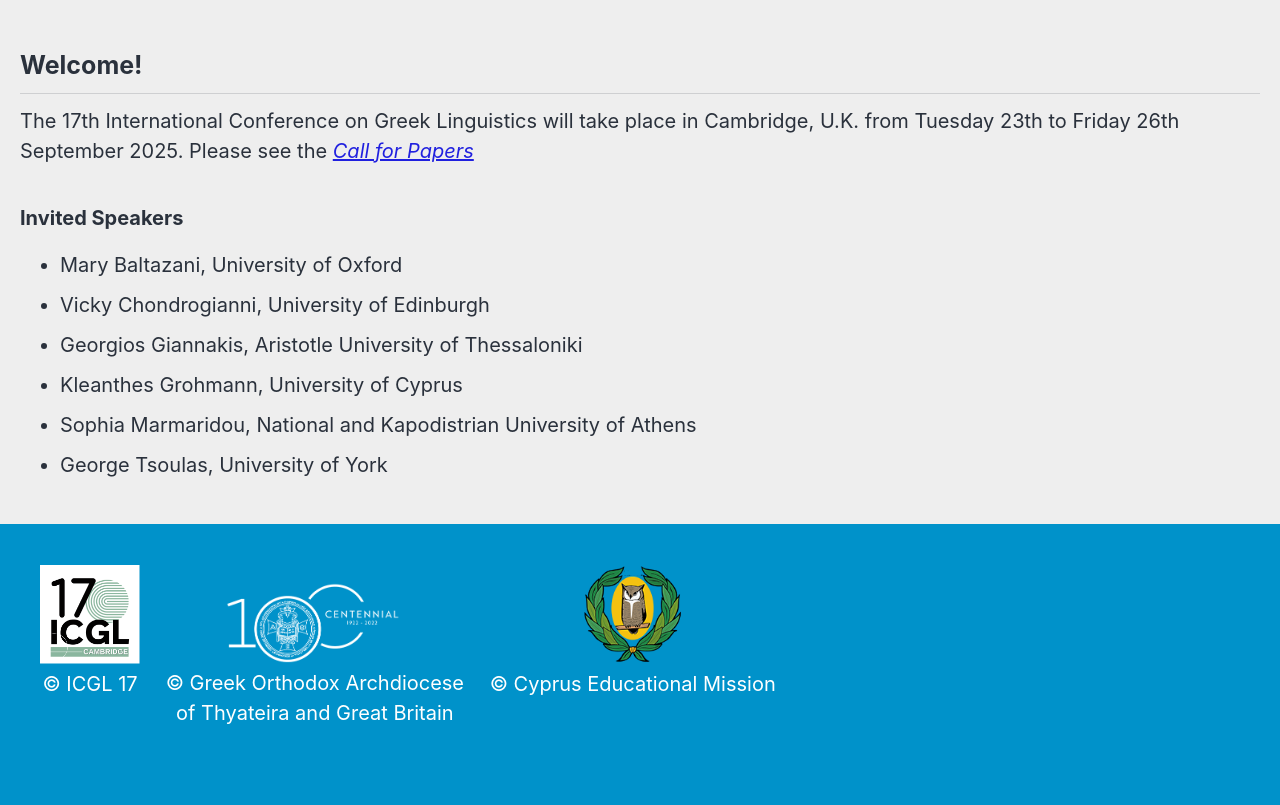
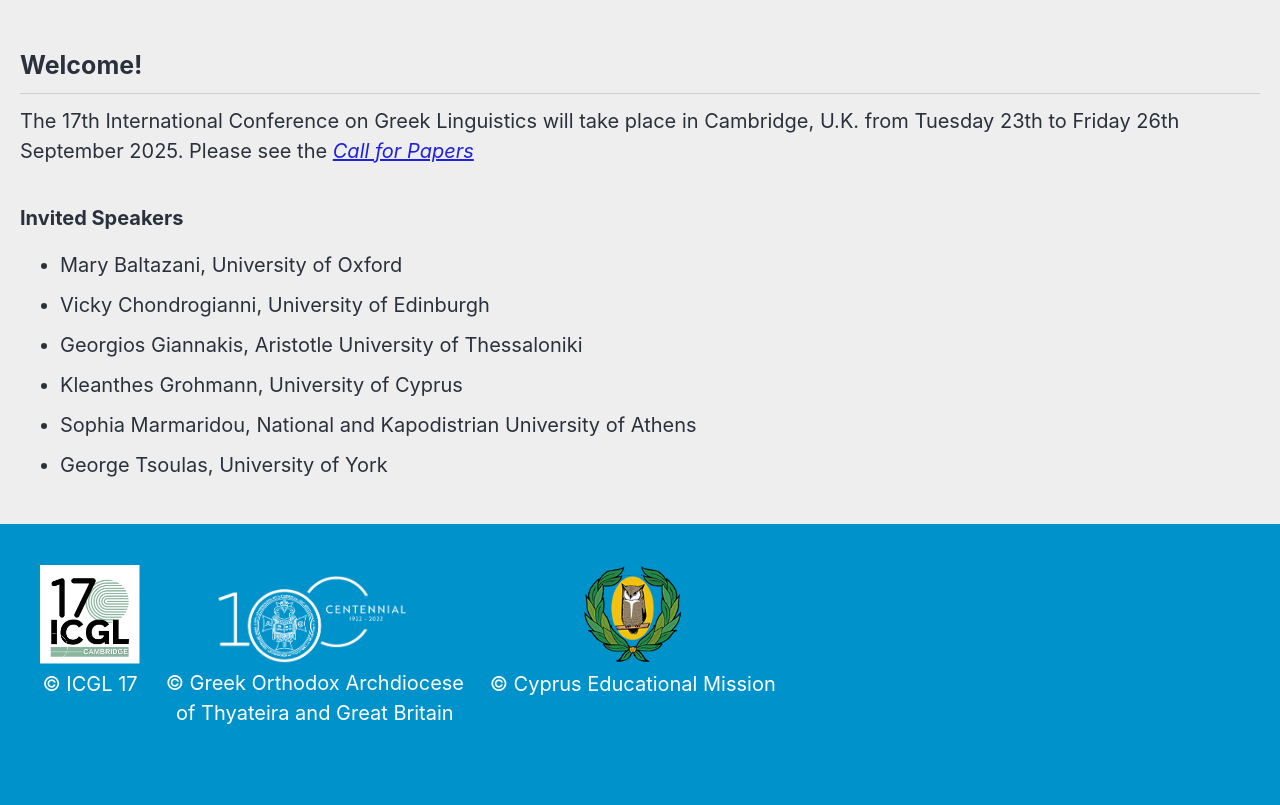
Before and after one commit to roryleung/ICGL17, a Jekyll site: the page built from _pages/home.md, in a window 1280 px wide. Shown: the part 417-1222 px from the top of the page. Built offline with Jekyll 4.4.1, drawn with Linux system fonts in a browser that asks for light colours; cached includes are drawn as plain includes; nearby versions of some CDN libraries.

Commit message:
Update custom.html

```diff
--- a/_includes/footer/custom.html
+++ b/_includes/footer/custom.html
@@ -8,7 +8,7 @@
 
     <!-- Second logo (Greek Orthodox Archdiocese) -->
     <div style="text-align: center; display: inline-block; vertical-align: bottom; margin-right: 20px;">
-      <img src="/assets/images/logo_church.png" alt="Church logo" style="width: 260px; height: auto;">
+      <img src="/assets/images/logo_church.png" alt="Church logo" style="width: 285px; height: auto;">
       <p style="color: white; margin-top: 5px; margin-bottom: -3px;">
         &copy; Greek Orthodox Archdiocese<br>of Thyateira and Great Britain
       </p>
```
